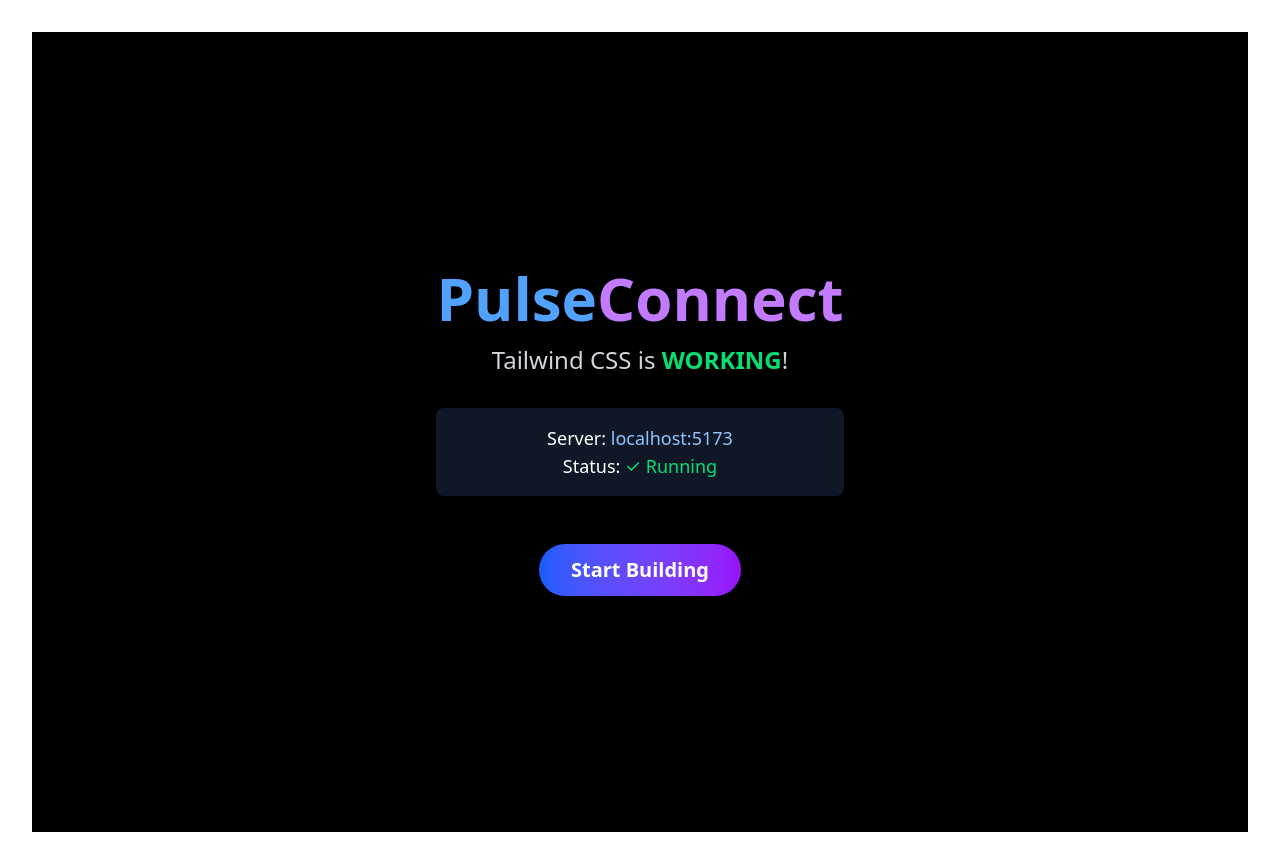
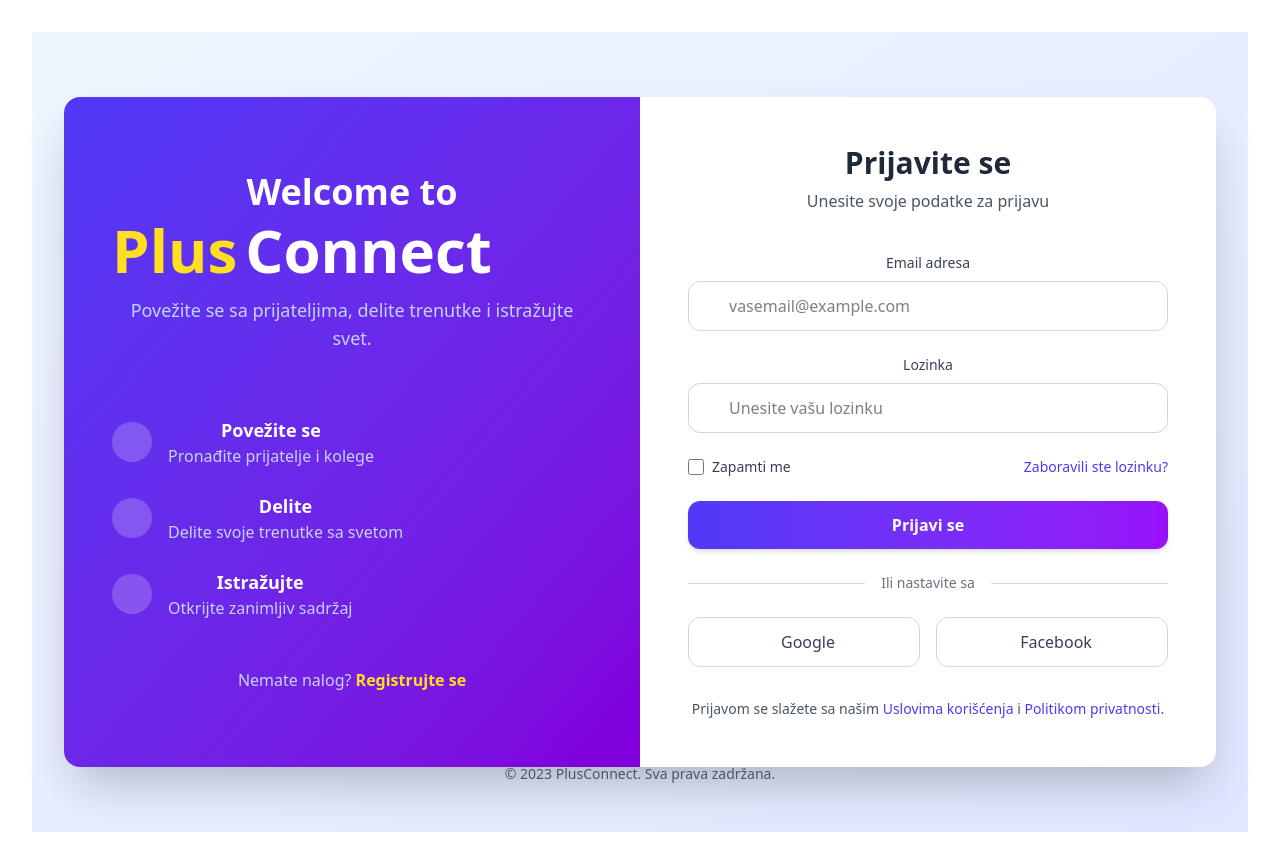
Before and after one commit to luidji95/PulseConnect, a React (Vite) app: page / in a window 1280 px wide. Built offline with nearby package versions, Linux system fonts and the light colour scheme.

Commit message:
UI PlusConnect login page

```diff
--- a/src/App.tsx
+++ b/src/App.tsx
@@ -1,34 +1,15 @@
+import { useState } from 'react'
+import { Login } from './Login/Login'
+
 import './App.css'
 
 function App() {
+
+
   return (
-    <div className="min-h-screen bg-black text-white flex items-center justify-center">
-      <div className="text-center">
-        <h1 className="text-6xl font-bold mb-4">
-          <span className="text-blue-400">Pulse</span>
-          <span className="text-purple-400">Connect</span>
-        </h1>
-        <p className="text-2xl text-gray-300 mb-8">
-          Tailwind CSS is <span className="text-green-400 font-bold">WORKING</span>!
-        </p>
-
-        <div className="space-y-4">
-          <div className="p-4 bg-gray-900 rounded-lg max-w-md mx-auto">
-            <p className="text-lg">
-              Server: <span className="text-blue-300">localhost:5173</span>
-            </p>
-            <p className="text-lg">
-              Status: <span className="text-green-400">✓ Running</span>
-            </p>
-          </div>
-
-          <button className="mt-8 px-8 py-3 bg-gradient-to-r from-blue-600 to-purple-600
-                           rounded-full text-xl font-bold hover:scale-105 transition-transform">
-            Start Building
-          </button>
-        </div>
-      </div>
-    </div>
+    <>
+        <Login></Login>
+    </>
   )
 }
 
--- a/src/Login/Login.tsx
+++ b/src/Login/Login.tsx
@@ -0,0 +1,169 @@
+import React from 'react';
+
+export const Login = () => {
+  return (
+    <div className='min-h-screen bg-gradient-to-br from-blue-50 to-indigo-100 flex items-center justify-center p-4'>
+      <div className='flex flex-col md:flex-row w-full max-w-6xl rounded-2xl overflow-hidden shadow-2xl'>
+
+        {/* Left side - Welcome section */}
+        <div className='md:w-1/2 bg-gradient-to-br from-indigo-600 to-purple-700 p-8 md:p-12 flex flex-col justify-center text-white'>
+          <div className='mb-8'>
+            <h1 className='text-3xl md:text-4xl font-bold mb-2'>Welcome to</h1>
+            <div className='flex items-baseline'>
+              <span className='text-5xl md:text-6xl font-extrabold text-yellow-300'>Plus</span>
+              <span className='text-5xl md:text-6xl font-extrabold ml-2'>Connect</span>
+            </div>
+            <p className='text-indigo-200 mt-4 text-lg'>Povežite se sa prijateljima, delite trenutke i istražujte svet.</p>
+          </div>
+
+          <div className='mt-8'>
+            <div className='flex items-center mb-6'>
+              <div className='w-10 h-10 rounded-full bg-white/20 flex items-center justify-center mr-4'>
+                <i className='fas fa-users text-lg'></i>
+              </div>
+              <div>
+                <h3 className='font-bold text-lg'>Povežite se</h3>
+                <p className='text-indigo-200'>Pronađite prijatelje i kolege</p>
+              </div>
+            </div>
+
+            <div className='flex items-center mb-6'>
+              <div className='w-10 h-10 rounded-full bg-white/20 flex items-center justify-center mr-4'>
+                <i className='fas fa-share-alt text-lg'></i>
+              </div>
+              <div>
+                <h3 className='font-bold text-lg'>Delite</h3>
+                <p className='text-indigo-200'>Delite svoje trenutke sa svetom</p>
+              </div>
+            </div>
+
+            <div className='flex items-center'>
+              <div className='w-10 h-10 rounded-full bg-white/20 flex items-center justify-center mr-4'>
+                <i className='fas fa-globe-americas text-lg'></i>
+              </div>
+              <div>
+                <h3 className='font-bold text-lg'>Istražujte</h3>
+                <p className='text-indigo-200'>Otkrijte zanimljiv sadržaj</p>
+              </div>
+            </div>
+          </div>
+
+          <div className='mt-12 text-center'>
+            <p className='text-indigo-200'>Nemate nalog? <span className='text-yellow-300 font-semibold cursor-pointer hover:underline'>Registrujte se</span></p>
+          </div>
+        </div>
+
+        {/* Right side - Login form */}
+        <div className='md:w-1/2 bg-white p-8 md:p-12 flex flex-col justify-center'>
+          <div className='text-center mb-10'>
+            <h2 className='text-3xl font-bold text-gray-800'>Prijavite se</h2>
+            <p className='text-gray-600 mt-2'>Unesite svoje podatke za prijavu</p>
+          </div>
+
+          <form className='space-y-6'>
+            <div>
+              <label htmlFor='email' className='block text-sm font-medium text-gray-700 mb-2'>
+                Email adresa
+              </label>
+              <div className='relative'>
+                <div className='absolute inset-y-0 left-0 pl-3 flex items-center pointer-events-none'>
+                  <i className='fas fa-envelope text-gray-400'></i>
+                </div>
+                <input
+                  type='email'
+                  id='email'
+                  className='w-full pl-10 pr-4 py-3 border border-gray-300 rounded-xl focus:outline-none focus:ring-2 focus:ring-indigo-500 focus:border-transparent transition duration-300'
+                  placeholder='vasemail@example.com'
+                />
+              </div>
+            </div>
+
+            <div>
+              <label htmlFor='password' className='block text-sm font-medium text-gray-700 mb-2'>
+                Lozinka
+              </label>
+              <div className='relative'>
+                <div className='absolute inset-y-0 left-0 pl-3 flex items-center pointer-events-none'>
+                  <i className='fas fa-lock text-gray-400'></i>
+                </div>
+                <input
+                  type='password'
+                  id='password'
+                  className='w-full pl-10 pr-12 py-3 border border-gray-300 rounded-xl focus:outline-none focus:ring-2 focus:ring-indigo-500 focus:border-transparent transition duration-300'
+                  placeholder='Unesite vašu lozinku'
+                />
+                <div className='absolute inset-y-0 right-0 pr-3 flex items-center'>
+                  <button type='button' className='text-gray-400 hover:text-gray-600 focus:outline-none'>
+                    <i className='fas fa-eye'></i>
+                  </button>
+                </div>
+              </div>
+            </div>
+
+            <div className='flex items-center justify-between'>
+              <div className='flex items-center'>
+                <input
+                  id='remember-me'
+                  type='checkbox'
+                  className='h-4 w-4 text-indigo-600 focus:ring-indigo-500 border-gray-300 rounded'
+                />
+                <label htmlFor='remember-me' className='ml-2 block text-sm text-gray-700'>
+                  Zapamti me
+                </label>
+              </div>
+              <div className='text-sm'>
+                <a href='#' className='font-medium text-indigo-600 hover:text-indigo-500'>
+                  Zaboravili ste lozinku?
+                </a>
+              </div>
+            </div>
+
+            <div>
+              <button
+                type='submit'
+                className='w-full bg-gradient-to-r from-indigo-600 to-purple-600 text-white font-semibold py-3 px-4 rounded-xl hover:from-indigo-700 hover:to-purple-700 focus:outline-none focus:ring-2 focus:ring-offset-2 focus:ring-indigo-500 transition duration-300 shadow-md hover:shadow-lg'
+              >
+                Prijavi se
+              </button>
+            </div>
+
+            <div className='relative my-6'>
+              <div className='absolute inset-0 flex items-center'>
+                <div className='w-full border-t border-gray-300'></div>
+              </div>
+              <div className='relative flex justify-center text-sm'>
+                <span className='px-4 bg-white text-gray-500'>Ili nastavite sa</span>
+              </div>
+            </div>
+
+            <div className='grid grid-cols-2 gap-4'>
+              <button
+                type='button'
+                className='flex items-center justify-center py-3 px-4 border border-gray-300 rounded-xl hover:bg-gray-50 transition duration-300'
+              >
+                <i className='fab fa-google text-red-500 mr-2'></i>
+                <span className='text-gray-700 font-medium'>Google</span>
+              </button>
+              <button
+                type='button'
+                className='flex items-center justify-center py-3 px-4 border border-gray-300 rounded-xl hover:bg-gray-50 transition duration-300'
+              >
+                <i className='fab fa-facebook text-blue-600 mr-2'></i>
+                <span className='text-gray-700 font-medium'>Facebook</span>
+              </button>
+            </div>
+          </form>
+
+          <div className='mt-8 text-center text-sm text-gray-600'>
+            <p>Prijavom se slažete sa našim <a href='#' className='text-indigo-600 hover:text-indigo-500 font-medium'>Uslovima korišćenja</a> i <a href='#' className='text-indigo-600 hover:text-indigo-500 font-medium'>Politikom privatnosti</a>.</p>
+          </div>
+        </div>
+      </div>
+
+      {/* Footer note */}
+      <div className='absolute bottom-4 text-center text-gray-600 text-sm'>
+        <p>© 2023 PlusConnect. Sva prava zadržana.</p>
+      </div>
+    </div>
+  );
+};
```
